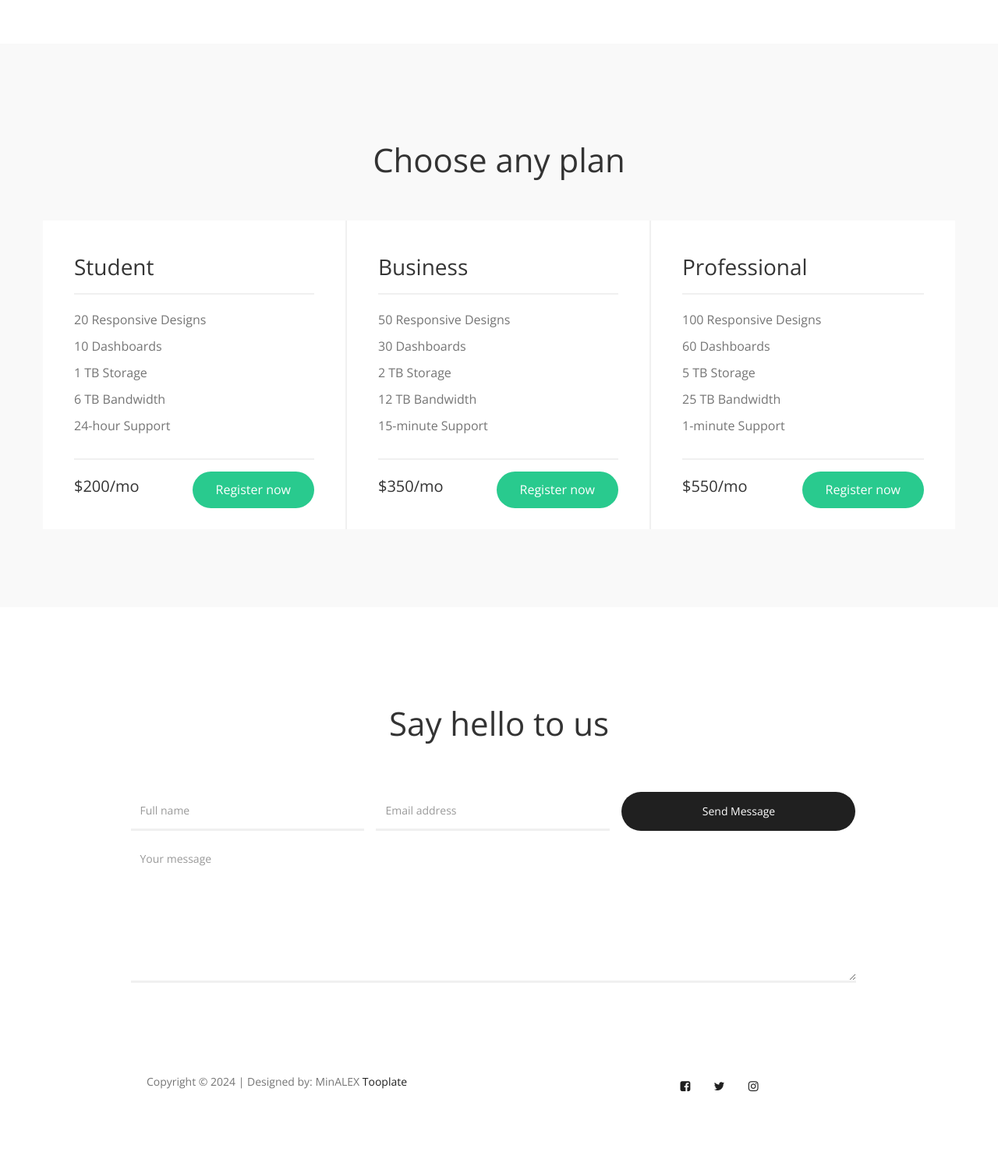
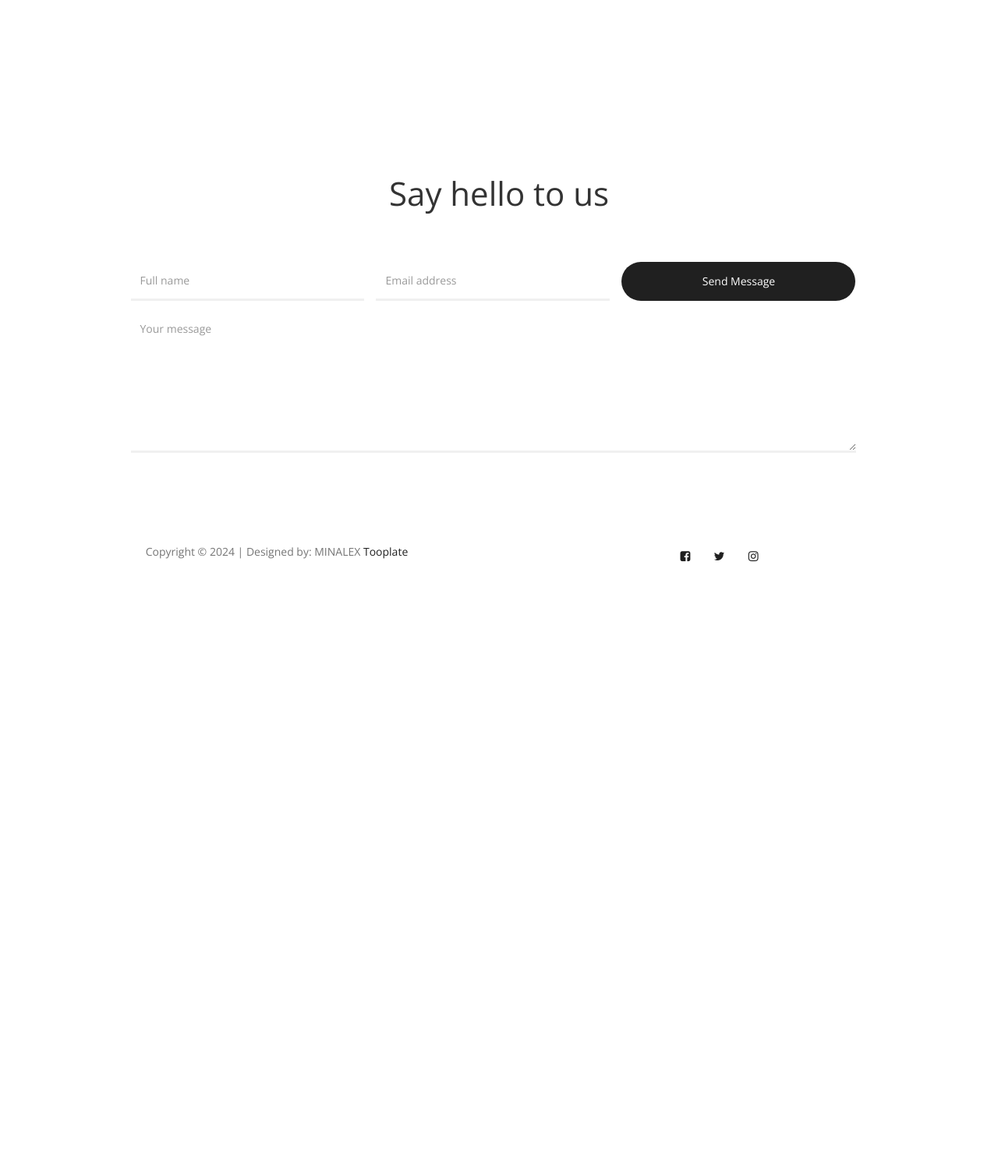
Before and after one commit to Obianuju23/MINALEX_dev, a Flask app: page / in a window 1280 px wide. Shown: the part 3109-4605 px from the top of the page at 78% size. After the commit the page ends 3830 px from the top, so only its background shows below. Run offline with Flask 3, Linux system fonts and the light colour scheme; some libraries are stand-ins or nearby versions.

Commit message:
I worked on the landing page

```diff
--- a/web_dynamic/templates/index.html
+++ b/web_dynamic/templates/index.html
@@ -2,7 +2,8 @@
 <html lang="en">
 <head>
 
-	<title>MinAlex Management Todo System</title>
+	<title>MINAlEX Task Management System</title>
+
      <meta charset="UTF-8">
      <meta http-equiv="X-UA-Compatible" content="IE=Edge">
      <meta name="description" content="">
@@ -43,21 +92,22 @@
                     </button>
 
                     <!-- lOGO TEXT HERE -->
-                    <a href="index.html" class="navbar-brand">MiniAlex Management Todo System</a>
+                    <a href="index.html" class="navbar-brand">MINALEX Task Manager</a>
                </div>
 
                <!-- MENU LINKS -->
                <div class="collapse navbar-collapse">
                     <ul class="nav navbar-nav">
                          <li><a href="#home" class="smoothScroll">Home</a></li>
-                         <li><a href="#feature" class="smoothScroll">Features</a></li>
                          <li><a href="#about" class="smoothScroll">About us</a></li>
-                         <li><a href="#pricing" class="smoothScroll">Pricing</a></li>
                          <li><a href="#contact" class="smoothScroll">Contact</a></li>
                     </ul>
                     <ul class="nav navbar-nav navbar-right">
-                         <li><a href="#">Say hello - <span>info@soft.co</span></a></li>
-                    </ul>
+                         <li><a href="#" class="oval-link">Register</a></li>
+                         <li><a href="#" class="oval-link">Login</a></li>
+                     </ul>
+
+
                </div>
 
           </div>
@@ -99,49 +153,46 @@
 
                     <div class="col-md-6 col-sm-6">
                          <ul class="nav nav-tabs" role="tablist">
-                              <li class="active"><a href="#tab01" aria-controls="tab01" role="tab" data-toggle="tab">Responsive</a></li>
+                              <li class="active"><a href="#tab01" aria-controls="tab01" role="tab" data-toggle="tab">Admin</a></li>
 
-                              <li><a href="#tab02" aria-controls="tab02" role="tab" data-toggle="tab">Mobile</a></li>
+                              <li><a href="#tab02" aria-controls="tab02" role="tab" data-toggle="tab">User</a></li>
 
-                              <li><a href="#tab03" aria-controls="tab03" role="tab" data-toggle="tab">Support</a></li>
+                              <li><a href="#tab03" aria-controls="tab03" role="tab" data-toggle="tab">Task</a></li>
                          </ul>
 
                          <div class="tab-content">
                               <div class="tab-pane active" id="tab01" role="tabpanel">
                                    <div class="tab-pane-item">
-                                        <h2>Minimal Design</h2>
-                                        <p>Nam feugiat a ante sollicitudin luctus. Quisque eget placerat massa. Ut quis ligula ornare, pellentesque velit eget, vestibulum est. Donec pretium tristique elit eget sodales. Pellentesque posuere.</p>
+                                        <h2>ADMINISTRATIVE ROLE</h2>
+                                        <p>The admin perfoms CRUD (Create, Read, Update and Delete) operations on tasks</p>
+                                        <p>The admin sets task priority, category, due dates and assigns it to a team or an individual for effective delivery.</p>
                                    </div>
                                    <div class="tab-pane-item">
-                                        <h2>Easy to use</h2>
-                                        <p>Aliquam massa massa, consectetur non mattis fringilla, sodales ac turpis. Morbi ac felis sagittis, faucibus mauris vitae, placerat mauris.</p>
+                                        <h2>User-friendly</h2>
+                                        <p>The interface and features are in a simplified pattern for easy usage.</p>
                                    </div>
                               </div>
 
 
                               <div class="tab-pane" id="tab02" role="tabpanel">
                                    <div class="tab-pane-item">
-                                        <h2>Compatible Browsers</h2>
-                                        <p>Nam maximus elit a metus luctus, a faucibus magna mattis. Ut malesuada viverra iaculis. Nunc euismod sit amet neque a tincidunt.</p>
+                                        <h2>USER ROLE</h2>
+                                        <p>The user can only view task and update the admin with the status of the task </p>
                                    </div>
                                    <div class="tab-pane-item">
                                         <h2>User Friendly</h2>
-                                        <p>Maecenas maximus velit lorem, quis pharetra turpis fringilla id. Vestibulum tempor facilisis efficitur. Sed nec nisi sit amet nibh pellentesque elementum.</p>
-                                   </div>
-                                   <div class="tab-pane-item">
-                                        <h2>HTML5 & CSS3</h2>
-                                        <p>In viverra ipsum ornare sapien rhoncus ullamcorper. Vivamus vitae risus ac mi vehicula sagittis. Nulla dictum magna sit amet pharetra aliquam.</p>
+                                        <p>The user need to always view to check for task updates and to know when a new task is assigned to the individual </p>
                                    </div>
                               </div>
 
                               <div class="tab-pane" id="tab03" role="tabpanel">
                                    <div class="tab-pane-item">
-                                        <h2>Quick Support</h2>
-                                        <p>Mauris rutrum est at fringilla pulvinar. Nam ligula urna, lobortis non scelerisque vel, molestie eu massa. Nullam mattis elit at tortor accumsan.</p>
+                                        <h2>Task</h2>
+                                        <p>The admin creates and manages task very well for effective and efficient delivery of tasks .</p>
                                    </div>
                                    <div class="tab-pane-item">
-                                        <h2>Managed Stuffs</h2>
-                                        <p>Quisque ullamcorper sem quis sapien cursus efficitur. Sed id sodales ipsum. Morbi eleifend tempus erat sit amet vehicula. Nulla at posuere tellus, non mattis erat. Nulla id massa gravida.</p>
+                                        <h2>Manage Tasks</h2>
+                                        <p>The admin would go through all the available task then organize and prioritise them to achieve set goals </p>
                                    </div>
                               </div>
                          </div>
@@ -217,7 +268,7 @@
                          <div class="testimonial-image"></div>
                     </div>
 
-                    <div class="col-md-6 col-sm-12">
+                    <div class="col-md-6 col-sm-10">
                          <div class="testimonial-info">
 
                               <div class="section-title">
@@ -226,7 +277,7 @@
 
                               <div class="owl-carousel owl-theme">
                                    <div class="item">
-                                        <h3>Vestibulum tempor facilisis efficitur. Sed nec nisi sit amet nibh pellentesque elementum. In viverra ipsum ornare sapien rhoncus ullamcorper.</h3>
+                                        <h3>"MINALEX stands out amongst several task management tools with its simplicity and powerful functionality. The ability to customize task categories and set priorities has significantly improved my productivity. ".</h3>
                                         <div class="testimonial-item">
                                              <img src="../static/assets/img/tst-image1.jpg" class="img-responsive" alt="Michael">
                                              <h4>Michael</h4>
@@ -234,7 +285,7 @@
                                    </div>
 
                                    <div class="item">
-                                        <h3>Donec pretium tristique elit eget sodales. Pellentesque posuere, nunc id interdum venenatis, leo odio cursus sapien, ac malesuada nisl libero eget urna.</h3>
+                                        <h3>"The user-friendly interface and intuitive features of MINALEX Task Manager have made task organization a breeze and transformed the way I handle my daily tasks."</h3>
                                         <div class="testimonial-item">
                                              <img src="../static/assets/img/tst-image2.jpg" class="img-responsive" alt="Sofia">
                                              <h4>Sofia</h4>
@@ -242,7 +293,7 @@
                                    </div>
 
                                    <div class="item">
-                                        <h3>Lorem ipsum dolor sit amet, consectetur adipisicing eiusmod tempor incididunt ut labore et dolore magna.</h3>
+                                        <h3>As a busy professional, finding a task management system that seamlessly integrates into my workflow was crucial. MINALEX exceeded my expectations.</h3>
                                         <div class="testimonial-item">
                                              <img src="../static/assets/img/tst-image3.jpg" class="img-responsive" alt="Monica">
                                              <h4>Monica</h4>
@@ -250,79 +301,6 @@
                                    </div>
                               </div>
 
-                         </div>
-                    </div>
-
-               </div>
-          </div>
-     </section>
-
-
-     <!-- PRICING -->
-     <section id="pricing" data-stellar-background-ratio="0.5">
-          <div class="container">
-               <div class="row">
-
-                    <div class="col-md-12 col-sm-12">
-                         <div class="section-title">
-                              <h1>Choose any plan</h1>
-                         </div>
-                    </div>
-
-                    <div class="col-md-4 col-sm-6">
-                         <div class="pricing-thumb">
-                             <div class="pricing-title">
-                                  <h2>Student</h2>
-                             </div>
-                             <div class="pricing-info">
-                                   <p>20 Responsive Designs</p>
-                                   <p>10 Dashboards</p>
-                                   <p>1 TB Storage</p>
-                                   <p>6 TB Bandwidth</p>
-                                   <p>24-hour Support</p>
-                             </div>
-                             <div class="pricing-bottom">
-                                   <span class="pricing-dollar">$200/mo</span>
-                                   <a href="#" class="section-btn pricing-btn">Register now</a>
-                             </div>
-                         </div>
-                    </div>
-
-                    <div class="col-md-4 col-sm-6">
-                         <div class="pricing-thumb">
-                             <div class="pricing-title">
-                                  <h2>Business</h2>
-                             </div>
-                             <div class="pricing-info">
-                                   <p>50 Responsive Designs</p>
-                                   <p>30 Dashboards</p>
-                                   <p>2 TB Storage</p>
-                                   <p>12 TB Bandwidth</p>
-                                   <p>15-minute Support</p>
-                             </div>
-                             <div class="pricing-bottom">
-                                   <span class="pricing-dollar">$350/mo</span>
-                                   <a href="#" class="section-btn pricing-btn">Register now</a>
-                             </div>
-                         </div>
-                    </div>
-
-                    <div class="col-md-4 col-sm-6">
-                         <div class="pricing-thumb">
-                             <div class="pricing-title">
-                                  <h2>Professional</h2>
-                             </div>
-                             <div class="pricing-info">
-                                   <p>100 Responsive Designs</p>
-                                   <p>60 Dashboards</p>
-                                   <p>5 TB Storage</p>
-                                   <p>25 TB Bandwidth</p>
-                                   <p>1-minute Support</p>
-                             </div>
-                             <div class="pricing-bottom">
-                                   <span class="pricing-dollar">$550/mo</span>
-                                   <a href="#" class="section-btn pricing-btn">Register now</a>
-                             </div>
                          </div>
                     </div>
 
@@ -369,7 +347,7 @@
 
                     <div class="copyright-text col-md-12 col-sm-12">
                          <div class="col-md-6 col-sm-6">
-                              <p>Copyright &copy; 2024 | Designed by: MinALEX
+                              <p>Copyright &copy; 2024 | Designed by: MINALEX
                 				<a rel="nofollow" href="http://tooplate.com">Tooplate</a></p>
                          </div>
 
```
Also changed, not shown: other parts of web_dynamic/templates/index.html (+54 -2 lines).
